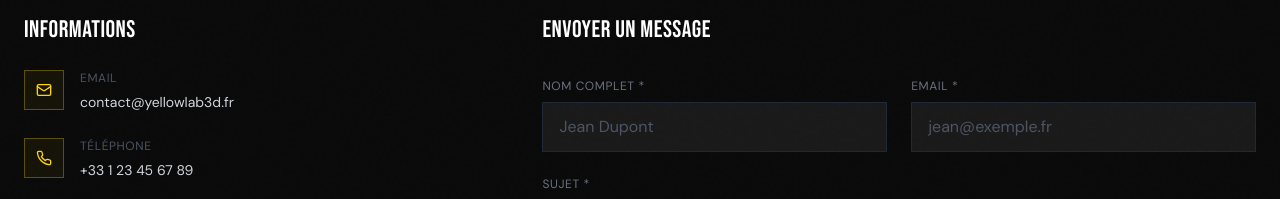
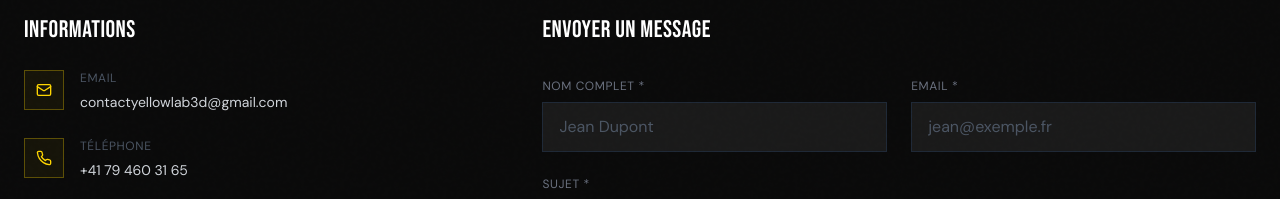
Before and after one commit to ZAGO307/yellowlab3d, a Next.js app: page /contact in a window 1280 px wide. Shown: the part 540-739 px from the top of the page. Built offline with nearby package versions, Linux system fonts and the light colour scheme.

Commit message:
Update page.tsx

```diff
--- a/app/contact/page.tsx
+++ b/app/contact/page.tsx
@@ -46,10 +46,8 @@ export default function ContactPage() {
               <h2 className="font-display text-2xl text-white uppercase tracking-wide mb-6">Informations</h2>
               <ul className="space-y-6">
                 {[
-                  { icon: Mail, label: "Email", value: "contact@yellowlab3d.fr", href: "mailto:contact@yellowlab3d.fr" },
-                  { icon: Phone, label: "Téléphone", value: "+33 1 23 45 67 89", href: "tel:+33123456789" },
-                  { icon: MapPin, label: "Adresse", value: "12 Rue de la Fabrication\n75011 Paris, France", href: "#" },
-                  { icon: Clock, label: "Horaires", value: "Lun–Ven : 9h–18h\nSam : 10h–14h", href: null },
+                  { icon: Mail, label: "Email", value: "contactyellowlab3d@gmail.com", href: "mailto:contactyellowlab3d@gmail.com" },
+                  { icon: Phone, label: "Téléphone", value: "+41 79 460 31 65", href: "tel:+41794603165" },
                 ].map(({ icon: Icon, label, value, href }) => (
                   <li key={label} className="flex items-start gap-4">
                     <div className="w-10 h-10 border border-yellow-400/30 bg-yellow-400/5 flex items-center justify-center shrink-0">
```
